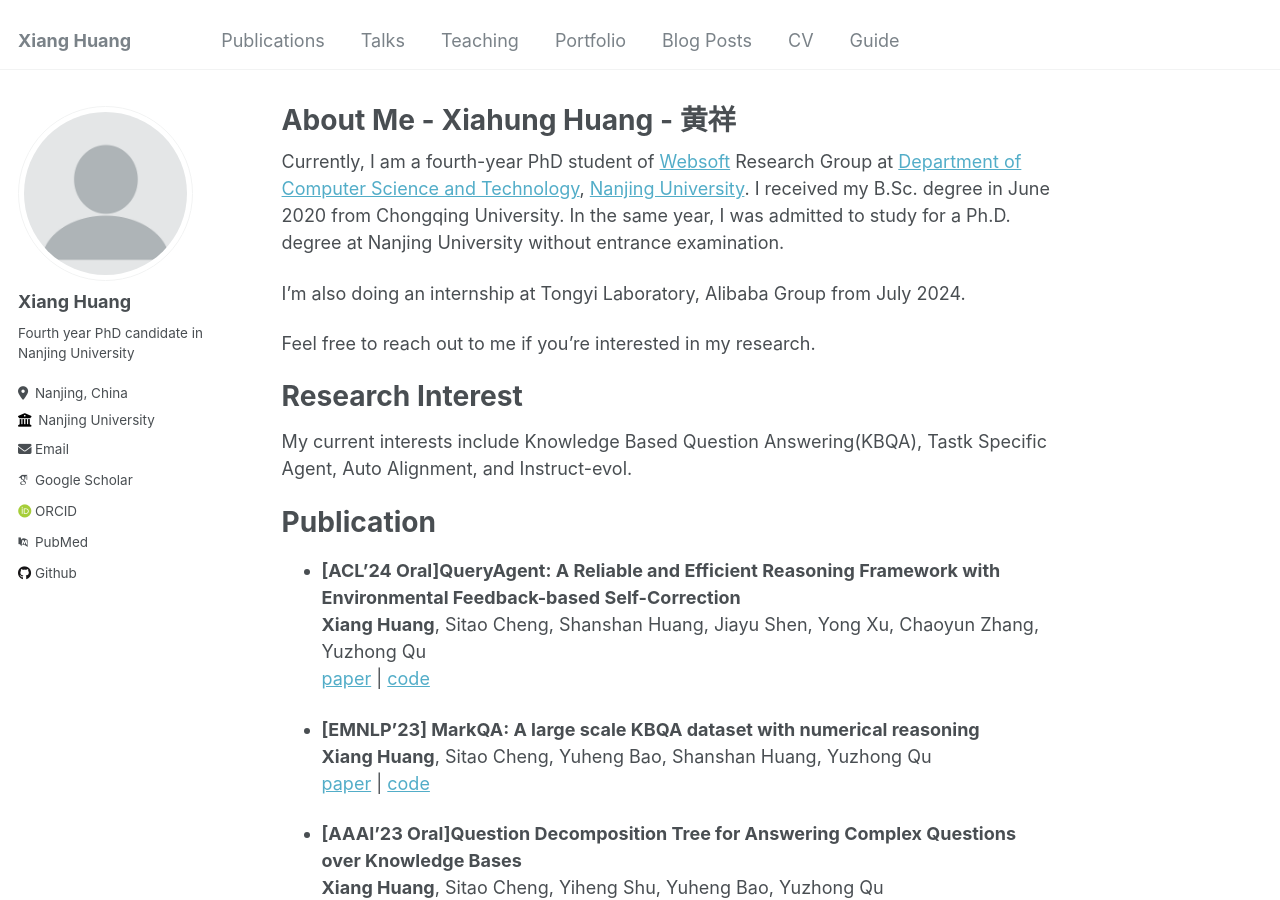
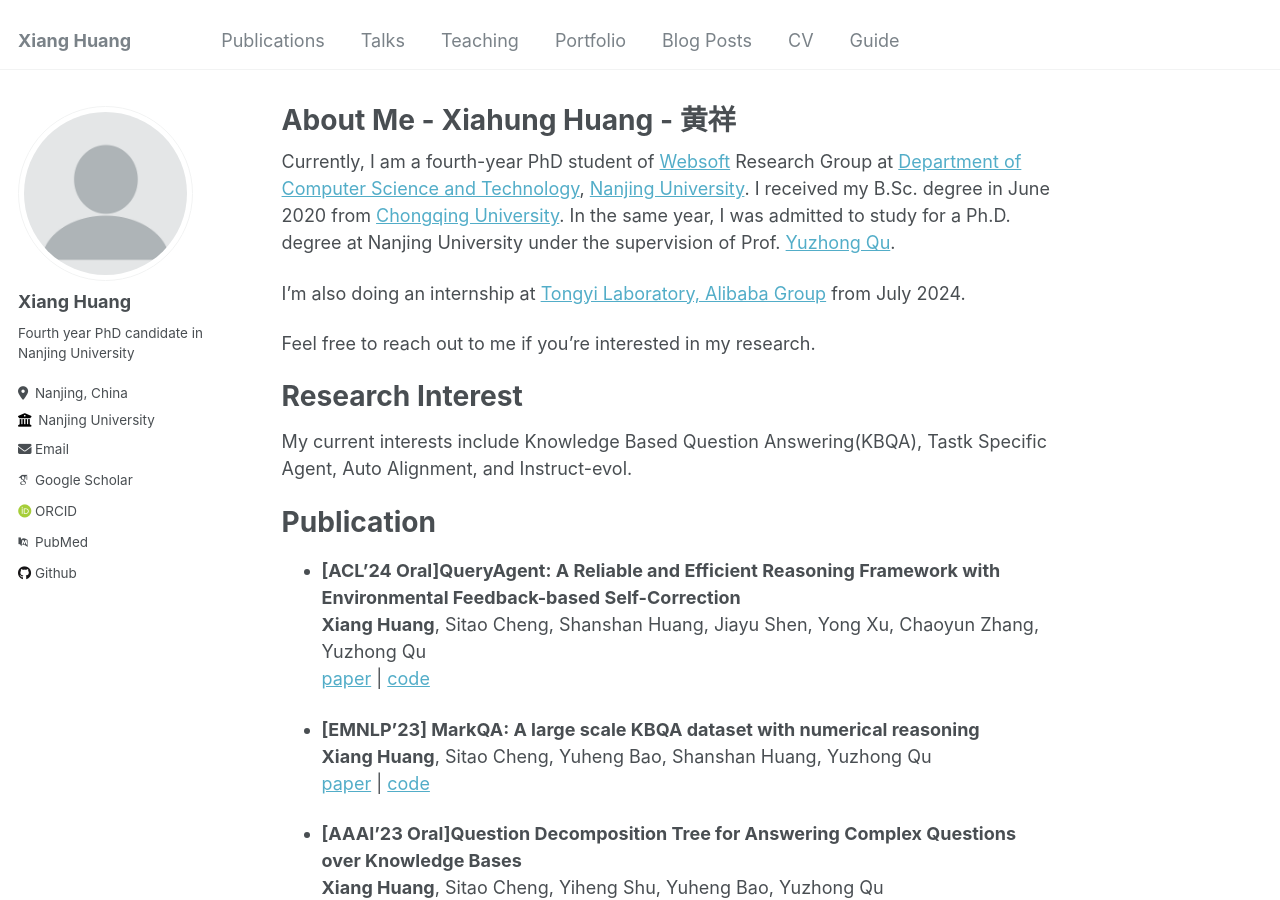
Before and after one commit to cdhx/cdhx.github.io, a Jekyll site: the page built from _pages/about.md, in a window 1280 px wide and 900 px high. Built offline with Jekyll 4.4.1, drawn with Linux system fonts in a browser that asks for light colours; some web fonts are replaced.

Commit message:
Update about.md

```diff
--- a/_pages/about.md
+++ b/_pages/about.md
@@ -8,10 +8,10 @@ redirect_from:
 ---
 
 Currently, I am a fourth-year PhD student of [Websoft](http://ws.nju.edu.cn/wiki/Wiki.jsp?page=%E4%B8%87%E7%BB%B4%E7%BD%91%E8%BD%AF%E4%BB%B6%E7%A0%94%E7%A9%B6%E7%BB%84) Research Group at [Department of Computer Science and Technology](http://cs.nju.edu.cn/), [Nanjing University](https://www.nju.edu.cn/).
-I received my B.Sc. degree in June 2020 from Chongqing University.
-In the same year, I was admitted to study for a Ph.D. degree at Nanjing University without entrance examination.
+I received my B.Sc. degree in June 2020 from [Chongqing University](https://www.cqu.edu.cn/).
+In the same year, I was admitted to study for a Ph.D. degree at Nanjing University under the supervision of Prof. [Yuzhong Qu](http://ws.nju.edu.cn/~yzqu).
 
-I'm also doing an internship at Tongyi Laboratory, Alibaba Group from July 2024.
+I'm also doing an internship at [Tongyi Laboratory, Alibaba Group](https://tongyi.aliyun.com/) from July 2024.
 
 Feel free to reach out to me if you’re interested in my research.
 
```
